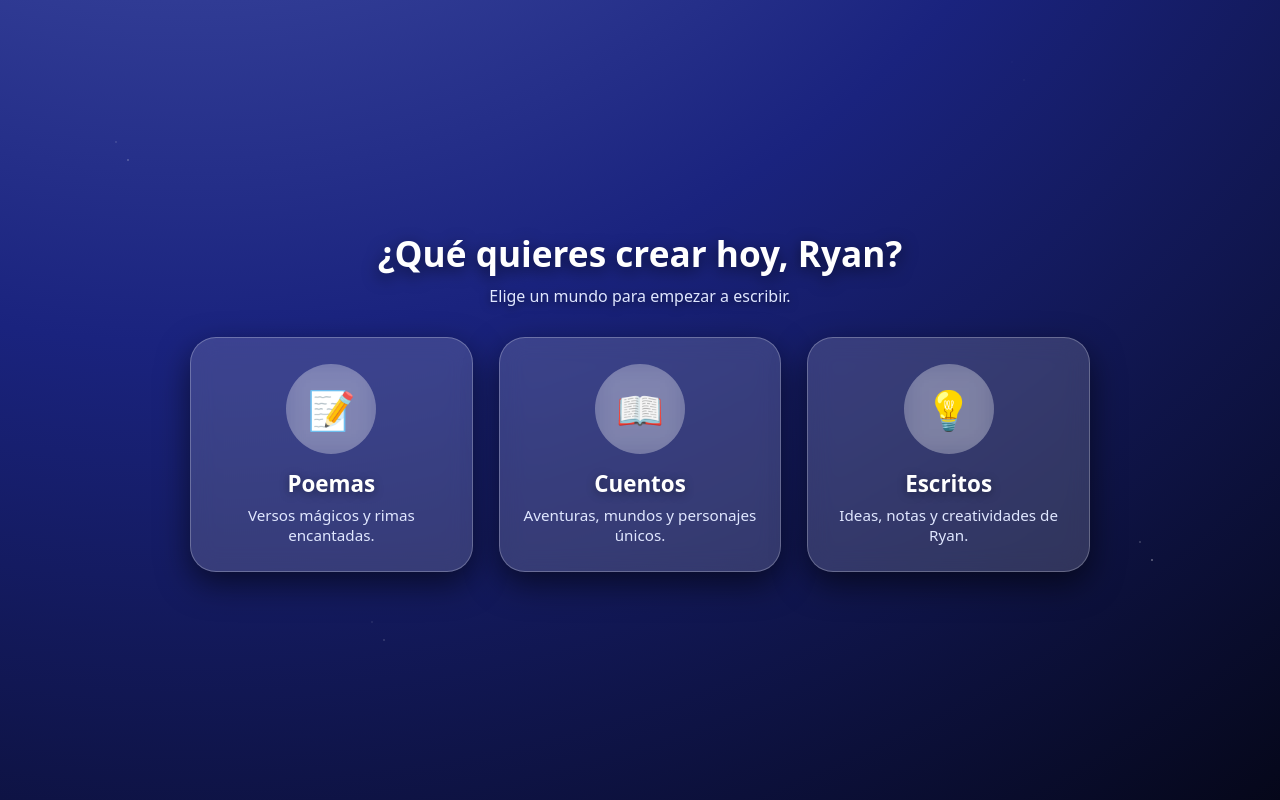
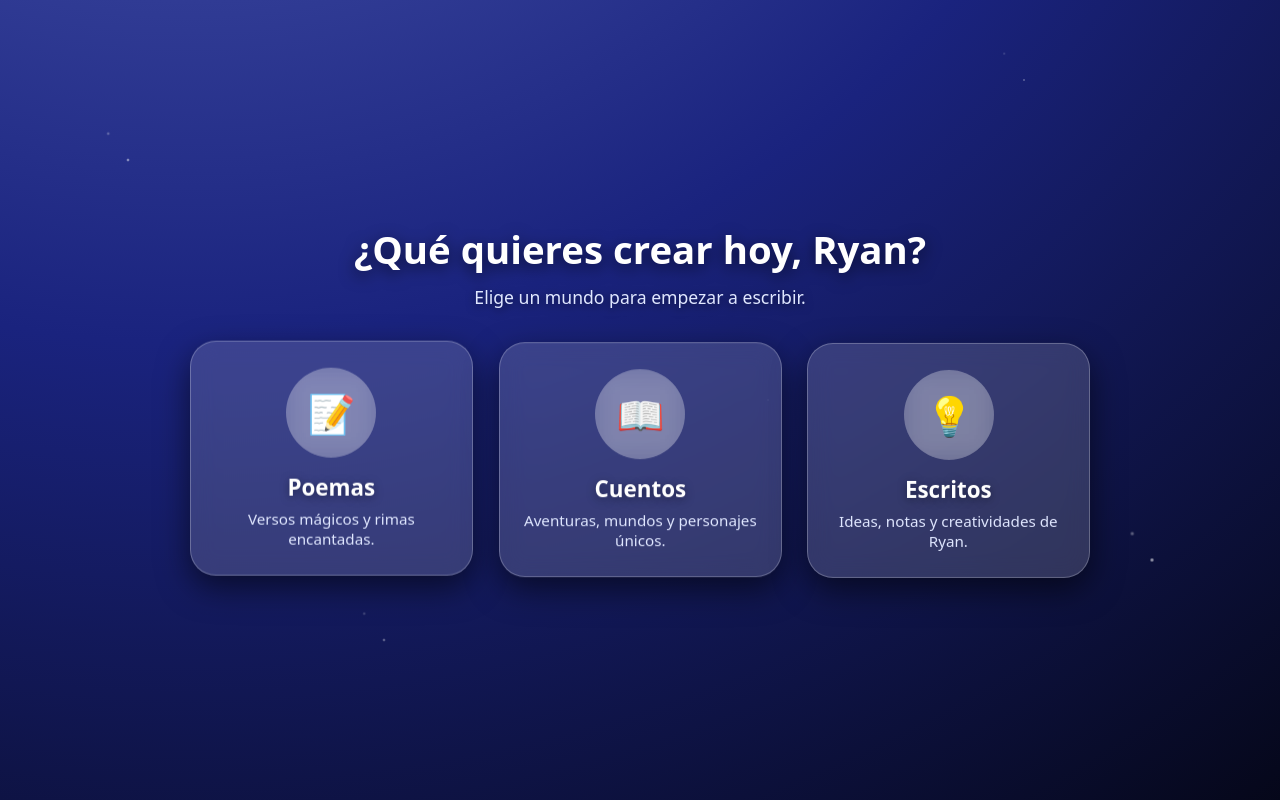
Before and after one commit to fernape-Domino/Portal-Escritura, a Flask app: page /inicio in a window 1280 px wide. Run offline with Flask 3, Linux system fonts and the light colour scheme; the visitor is signed in with stand-in values (Sample User, id 1).

Commit message:
Animaciones mágicas en inicio y categorías

```diff
--- a/templates/home.html
+++ b/templates/home.html
@@ -11,6 +11,18 @@
       font-family: system-ui, -apple-system, BlinkMacSystemFont, "Segoe UI", sans-serif;
       height: 100vh;
       overflow: hidden;
+      animation: fadeInBody 0.8s ease-out;
+    }
+
+    @keyframes fadeInBody {
+      from {
+        opacity: 0;
+        transform: scale(0.97) translateY(15px);
+      }
+      to {
+        opacity: 1;
+        transform: scale(1) translateY(0);
+      }
     }
 
     .magic-background {
@@ -36,18 +48,18 @@
       position: absolute;
       inset: 0;
       background-image:
-        radial-gradient(2px 2px at 10% 20%, rgba(255,255,255,0.9) 0, transparent 50%),
-        radial-gradient(1.5px 1.5px at 80% 10%, rgba(255,255,255,0.7) 0, transparent 50%),
-        radial-gradient(2px 2px at 30% 80%, rgba(255,255,255,0.6) 0, transparent 50%),
-        radial-gradient(1.5px 1.5px at 60% 50%, rgba(255,255,255,0.8) 0, transparent 50%),
-        radial-gradient(2.5px 2.5px at 90% 70%, rgba(255,255,255,0.9) 0, transparent 50%);
-      opacity: 0.7;
+        radial-gradient(3px 3px at 10% 20%, rgba(255,255,255,0.9) 0, transparent 60%),
+        radial-gradient(2px 2px at 80% 10%, rgba(255,255,255,0.7) 0, transparent 60%),
+        radial-gradient(3px 3px at 30% 80%, rgba(255,255,255,0.6) 0, transparent 60%),
+        radial-gradient(2px 2px at 60% 50%, rgba(255,255,255,0.8) 0, transparent 60%),
+        radial-gradient(4px 4px at 90% 70%, rgba(255,255,255,0.9) 0, transparent 60%);
+      opacity: 0.8;
       pointer-events: none;
     }
 
     .magic-background::after {
-      animation: starsDrift 22s linear infinite;
-      opacity: 0.4;
+      animation: starsDrift 20s linear infinite;
+      opacity: 0.5;
     }
 
     @keyframes skyMove {
@@ -58,25 +70,39 @@
 
     @keyframes starsDrift {
       0% { transform: translate3d(0,0,0); }
-      100% { transform: translate3d(-40px, -60px, 0); }
+      50% { transform: translate3d(-30px,-40px,0); }
+      100% { transform: translate3d(0,0,0); }
     }
 
     .home-title {
       position: relative;
       z-index: 2;
-      font-size: 2.2rem;
-      font-weight: 700;
-      margin-bottom: 8px;
+      font-size: 2.4rem;
+      font-weight: 800;
+      margin-bottom: 10px;
       text-shadow: 0 4px 16px rgba(0,0,0,0.6);
+      animation: fadeDown 0.8s ease-out;
     }
 
     .home-subtitle {
       position: relative;
       z-index: 2;
-      font-size: 1rem;
+      font-size: 1.1rem;
       color: #e0e7ff;
-      margin-bottom: 30px;
+      margin-bottom: 34px;
       text-shadow: 0 2px 10px rgba(0,0,0,0.6);
+      animation: fadeDown 1s ease-out;
+    }
+
+    @keyframes fadeDown {
+      from {
+        opacity: 0;
+        transform: translateY(-15px);
+      }
+      to {
+        opacity: 1;
+        transform: translateY(0);
+      }
     }
 
     .card-grid {
@@ -100,12 +126,43 @@
       border: 1px solid rgba(255,255,255,0.25);
       box-shadow: 0 12px 32px rgba(0,0,0,0.55);
       transition: transform 0.25s ease, box-shadow 0.25s ease;
+      position: relative;
+      animation: floatCard 6s ease-in-out infinite, zoomInCard 0.7s ease-out;
+    }
+
+    @keyframes floatCard {
+      0%   { transform: translateY(0px); }
+      25%  { transform: translateY(-10px); }
+      50%  { transform: translateY(0px); }
+      75%  { transform: translateY(12px); }
+      100% { transform: translateY(0px); }
+    }
+
+    @keyframes zoomInCard {
+      from {
+        opacity: 0;
+        transform: scale(0.88) translateY(15px);
+      }
+      to {
+        opacity: 1;
+        transform: scale(1) translateY(0);
+      }
+    }
+
+    .category-card:nth-child(1) {
+      animation-delay: 0.1s, 0s;
+    }
+    .category-card:nth-child(2) {
+      animation-delay: 0.3s, 0.05s;
+    }
+    .category-card:nth-child(3) {
+      animation-delay: 0.5s, 0.1s;
     }
 
     .category-card:hover {
-      transform: translateY(-10px) scale(1.03);
-      box-shadow: 0 20px 60px rgba(0,0,0,0.85);
-      background: rgba(255,255,255,0.15);
+      transform: translateY(-16px) scale(1.06);
+      box-shadow: 0 26px 80px rgba(0,0,0,0.95);
+      background: rgba(255,255,255,0.2);
     }
 
     .category-image {
@@ -138,7 +195,7 @@
         grid-template-columns: 1fr;
       }
       .home-title {
-        font-size: 1.8rem;
+        font-size: 1.9rem;
       }
     }
   </style>
```
Also changed, not shown: templates/category.html (+67 -5 lines).
